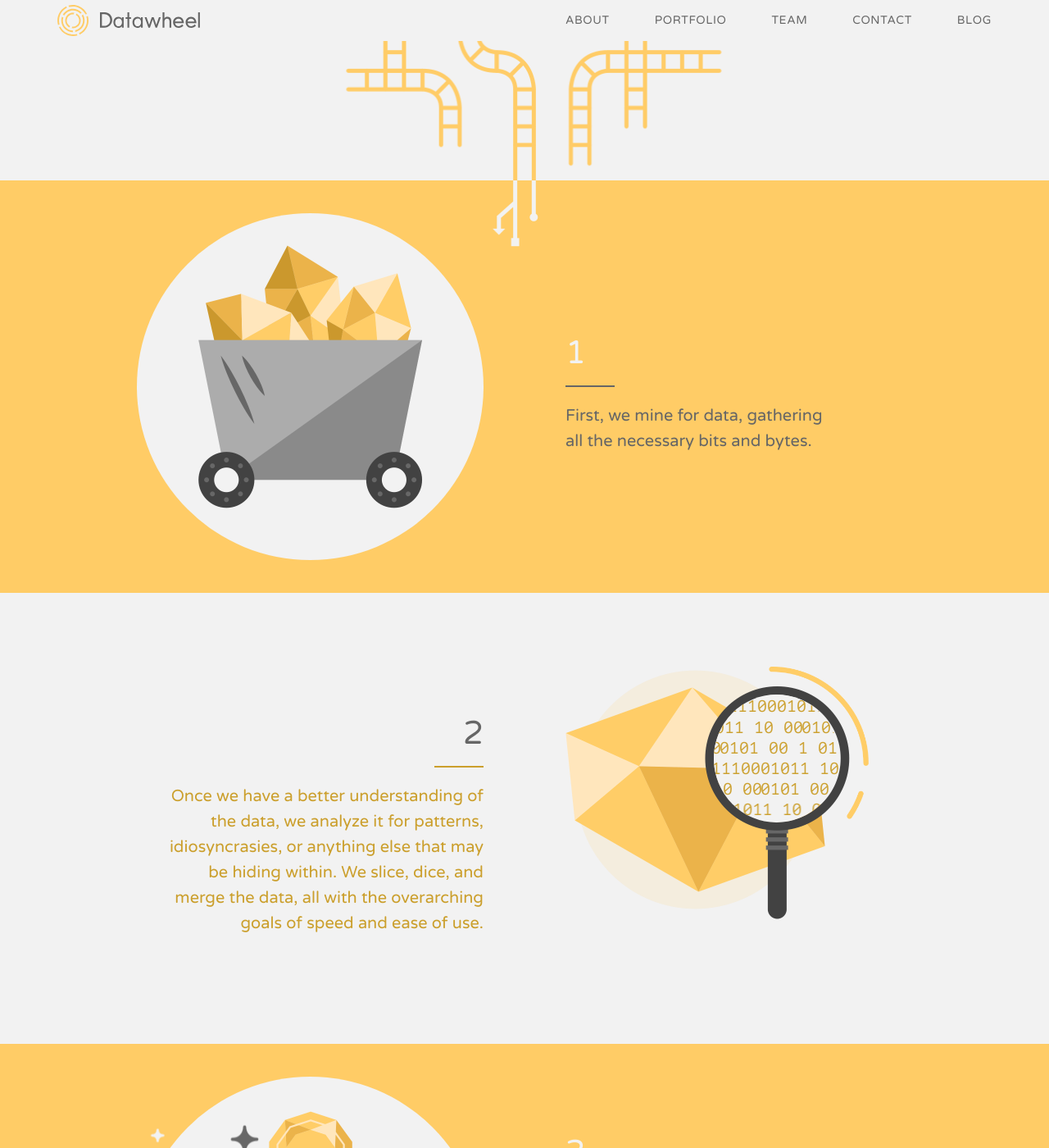
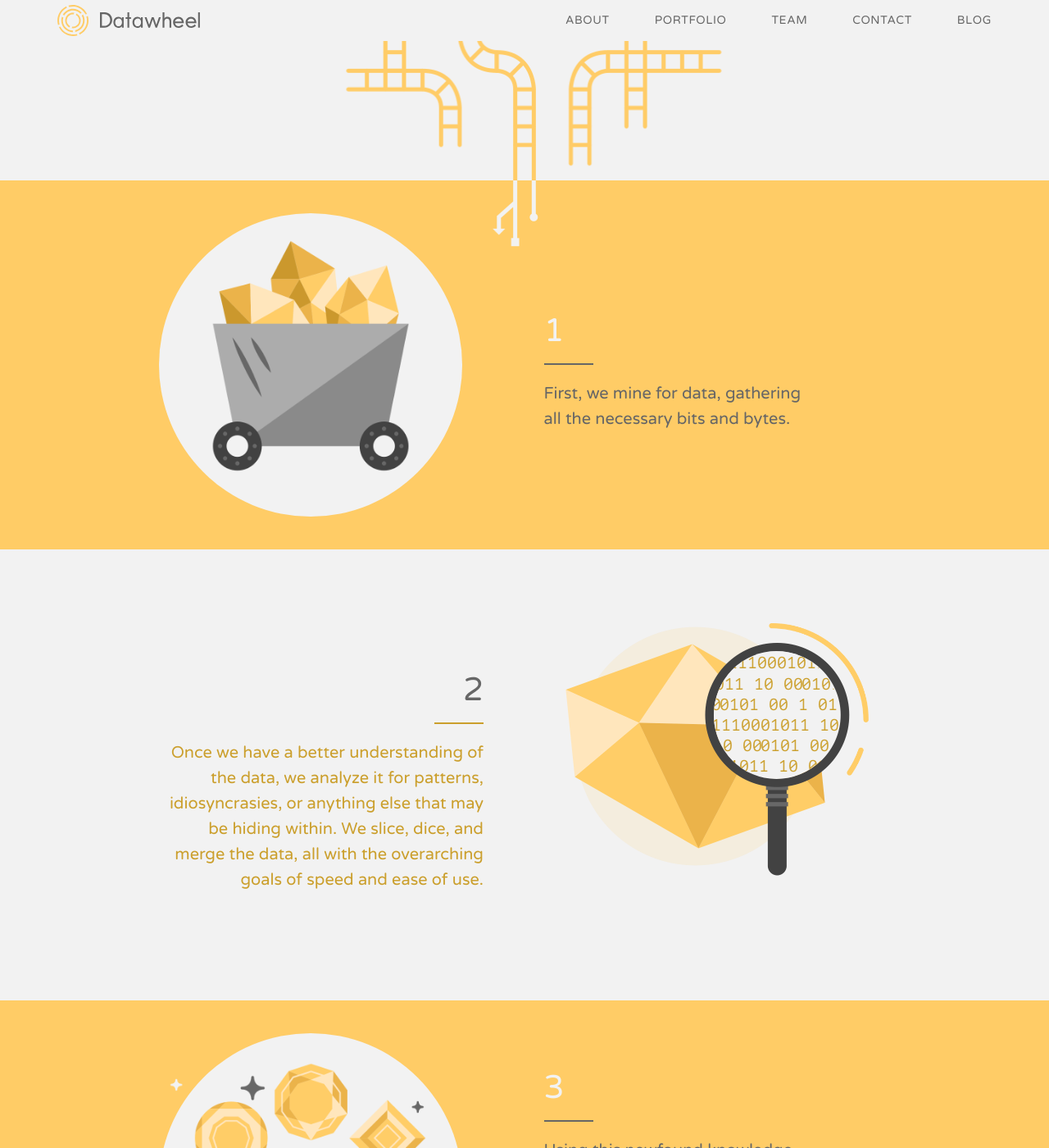
Before and after one commit to Datawheel/datawheel, a Jekyll site: the page built from _pages/about.html, in a window 1280 px wide and 1400 px high, scrolled down 2087 px. Shown: the whole window at 82% size. Built offline with Jekyll 4.4.1, drawn with Linux system fonts in a browser that asks for light colours.

Commit message:
fixes iOS about page height issue

```diff
--- a/_sass/components/about.scss
+++ b/_sass/components/about.scss
@@ -174,14 +174,12 @@
     }
 
     .bubble {
-      @include rounded(222px);
+      @include rounded(50%);
       background-color: $bg-gray;
-      height: 80%;
+      height: 370px;
       margin-right: 50px;
-      max-height: 423px;
-      max-width: 423px;
       overflow: visible;
-      width: 80%;
+      width: 370px;
       @include tablet {
         margin: 10px 0 0;
       }
@@ -343,13 +341,11 @@
     .bubble {
       @include rounded(222px);
       background-color: $bg-gray;
-      height: 80%;
+      height: 370px;
       margin-right: 50px;
-      max-height: 423px;
-      max-width: 423px;
       overflow: visible;
       position: relative;
-      width: 80%;
+      width: 370px;
       @include tablet {
         margin: 10px 0 0;
       }
```
